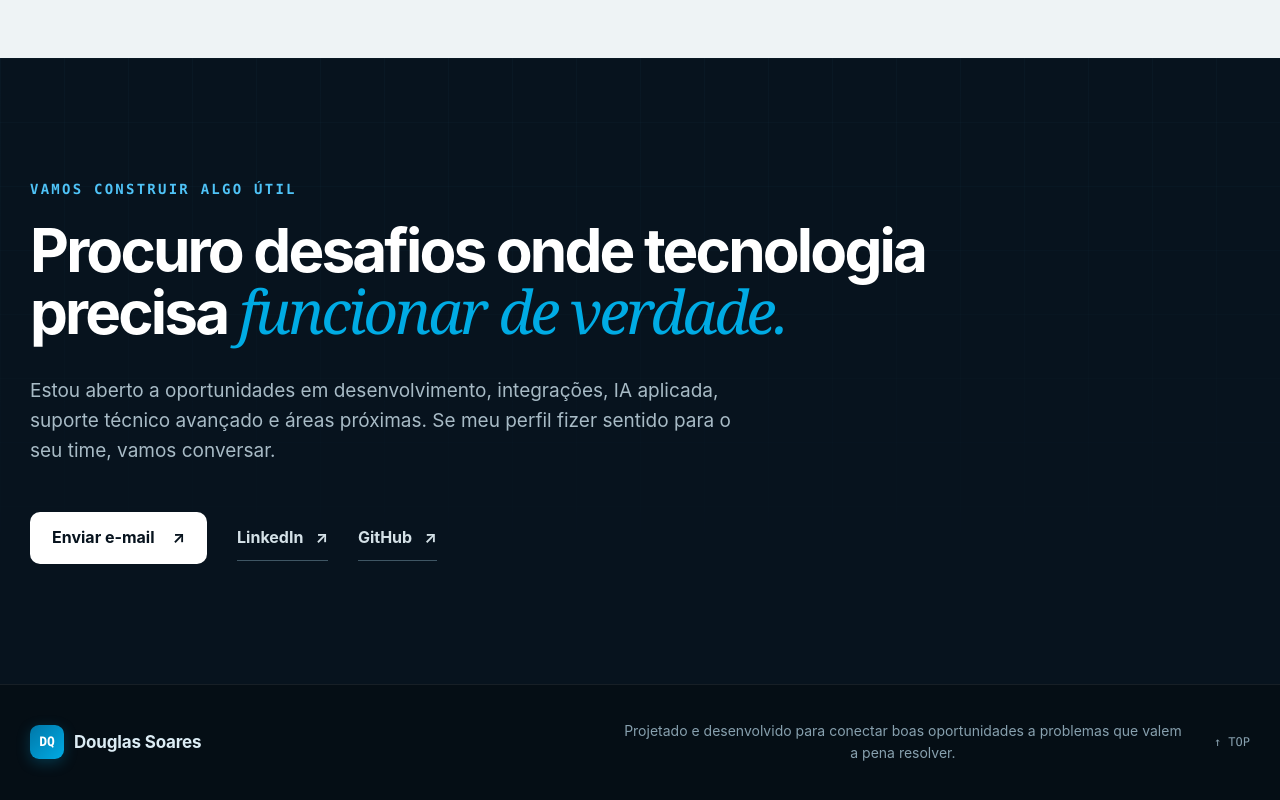
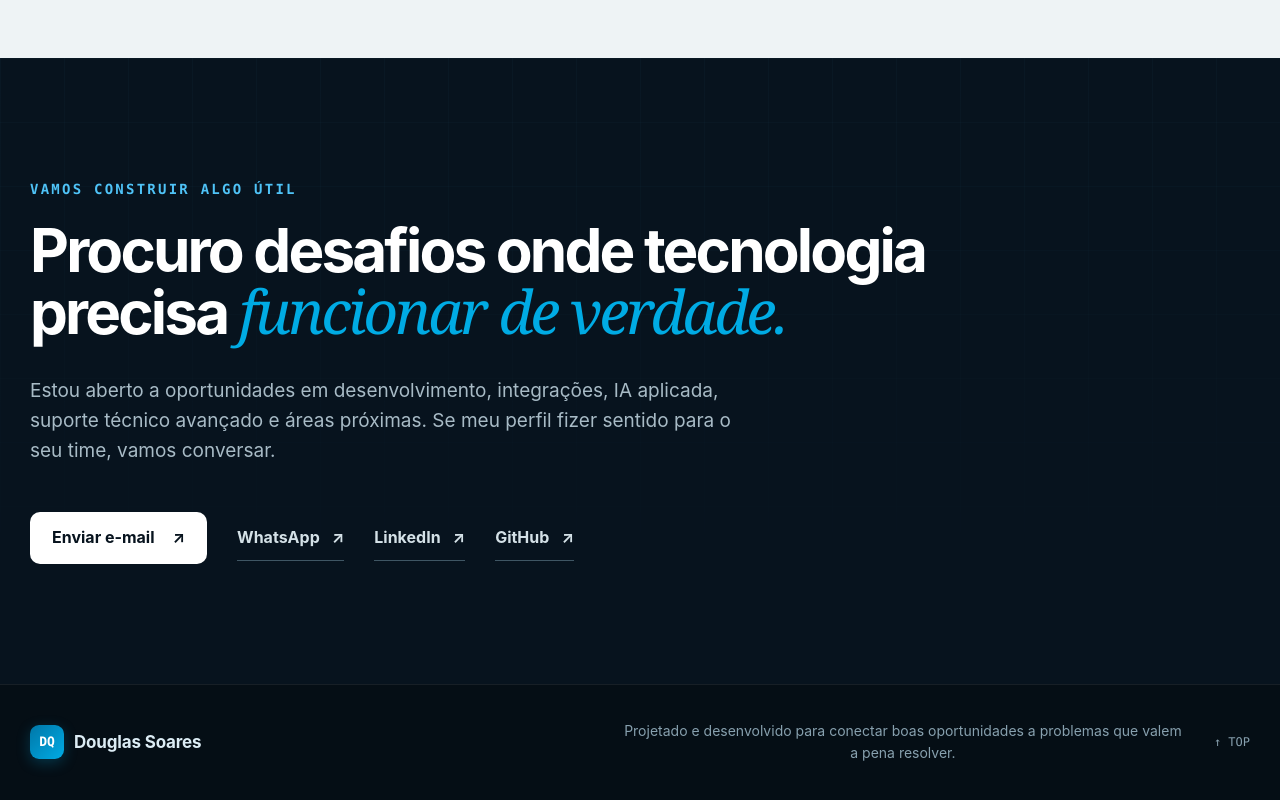
Before and after one commit to douglasqs/portfolio, a Next.js app: page / in a window 1280 px wide. Shown: the part 6129-6929 px from the top of the page. Built offline with nearby package versions, Linux system fonts and the light colour scheme.

Commit message:
feat: add WhatsApp contact link

```diff
--- a/app/page.tsx
+++ b/app/page.tsx
@@ -9,6 +9,7 @@ type Language = "pt" | "en" | "es";
 const profileLinks = {
   github: "https://github.com/douglasqs",
   linkedin: "https://www.linkedin.com/in/douglasqs/",
+  whatsapp: "https://wa.me/5548996940124",
   email: "mailto:douglasqsoares@hotmail.com",
 };
 
@@ -115,6 +116,7 @@ const content = {
     contactTitle: <>Procuro desafios onde tecnologia precisa <em>funcionar de verdade.</em></>,
     contactText: "Estou aberto a oportunidades em desenvolvimento, integrações, IA aplicada, suporte técnico avançado e áreas próximas. Se meu perfil fizer sentido para o seu time, vamos conversar.",
     emailMe: "Enviar e-mail",
+    whatsapp: "WhatsApp",
     linkedin: "LinkedIn",
     github: "GitHub",
     footer: "Projetado e desenvolvido para conectar boas oportunidades a problemas que valem a pena resolver.",
@@ -160,7 +162,7 @@ const content = {
     contactKicker: "Let’s build something useful",
     contactTitle: <>I look for challenges where technology must <em>work in the real world.</em></>,
     contactText: "I’m open to opportunities in software development, integrations, applied AI, advanced technical support and adjacent areas. If my background fits your team, let’s talk.",
-    emailMe: "Send an email", linkedin: "LinkedIn", github: "GitHub",
+    emailMe: "Send an email", whatsapp: "WhatsApp", linkedin: "LinkedIn", github: "GitHub",
     footer: "Designed and developed to connect good opportunities with problems worth solving.",
   },
   es: {
@@ -198,7 +200,7 @@ const content = {
     contactKicker: "Construyamos algo útil",
     contactTitle: <>Busco desafíos donde la tecnología debe <em>funcionar de verdad.</em></>,
     contactText: "Estoy abierto a oportunidades en desarrollo, integraciones, IA aplicada, soporte técnico avanzado y áreas relacionadas. Si mi perfil encaja con tu equipo, hablemos.",
-    emailMe: "Enviar email", linkedin: "LinkedIn", github: "GitHub",
+    emailMe: "Enviar email", whatsapp: "WhatsApp", linkedin: "LinkedIn", github: "GitHub",
     footer: "Diseñado y desarrollado para conectar buenas oportunidades con problemas que vale la pena resolver.",
   },
 } as const;
@@ -279,7 +281,7 @@ export default function Home() {
         </article>)}</div>
       </section>
 
-      <section className="contact" id="contact"><div className="contact-grid" aria-hidden="true"/><p className="kicker">{t.contactKicker}</p><h2>{t.contactTitle}</h2><p>{t.contactText}</p><div className="contact-actions"><a className="button light" href={profileLinks.email}>{t.emailMe}<span>↗</span></a><a className="text-link" href={profileLinks.linkedin} target="_blank" rel="noreferrer">{t.linkedin}<span>↗</span></a><a className="text-link" href={profileLinks.github} target="_blank" rel="noreferrer">{t.github}<span>↗</span></a></div></section>
+      <section className="contact" id="contact"><div className="contact-grid" aria-hidden="true"/><p className="kicker">{t.contactKicker}</p><h2>{t.contactTitle}</h2><p>{t.contactText}</p><div className="contact-actions"><a className="button light" href={profileLinks.email}>{t.emailMe}<span>↗</span></a><a className="text-link" href={profileLinks.whatsapp} target="_blank" rel="noreferrer">{t.whatsapp}<span>↗</span></a><a className="text-link" href={profileLinks.linkedin} target="_blank" rel="noreferrer">{t.linkedin}<span>↗</span></a><a className="text-link" href={profileLinks.github} target="_blank" rel="noreferrer">{t.github}<span>↗</span></a></div></section>
       <footer><div className="brand"><span>DQ</span><b>Douglas Soares</b></div><p>{t.footer}</p><a href="#top">↑ TOP</a></footer>
     </main>
   );
```
Also changed, not shown: 1 other file (tests, documents, lock files or other folders).
